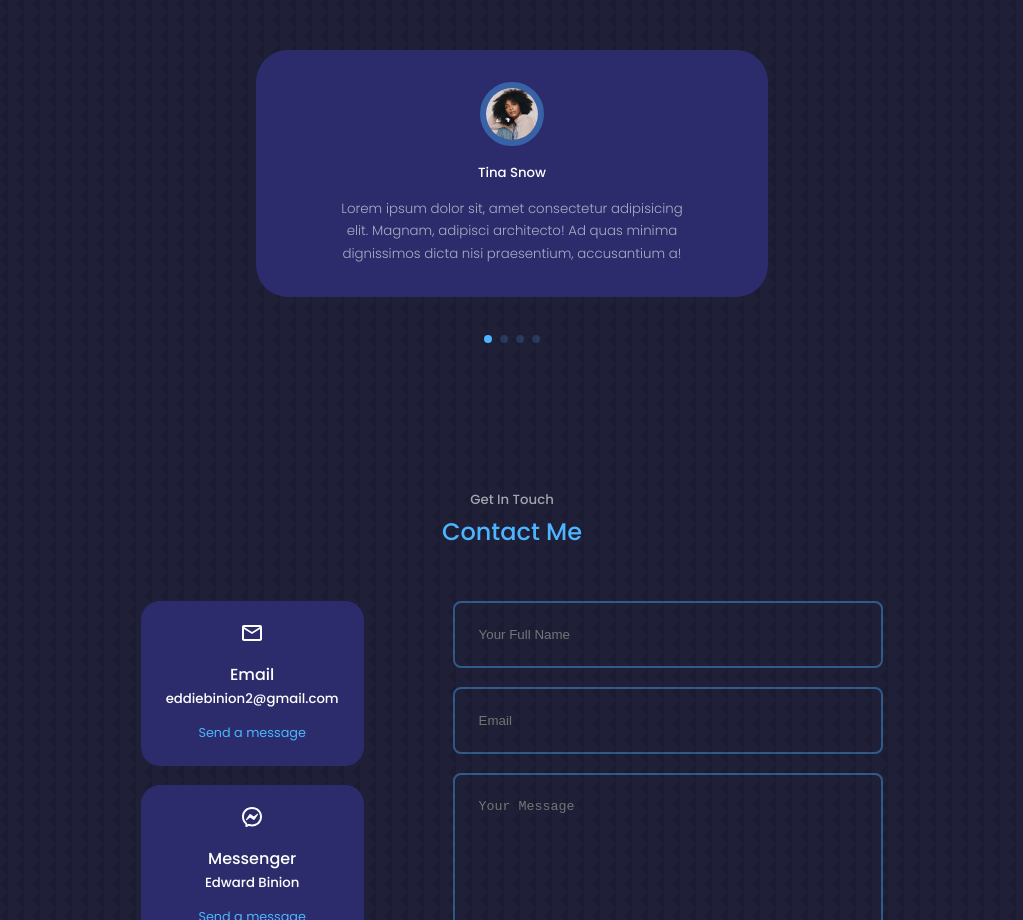
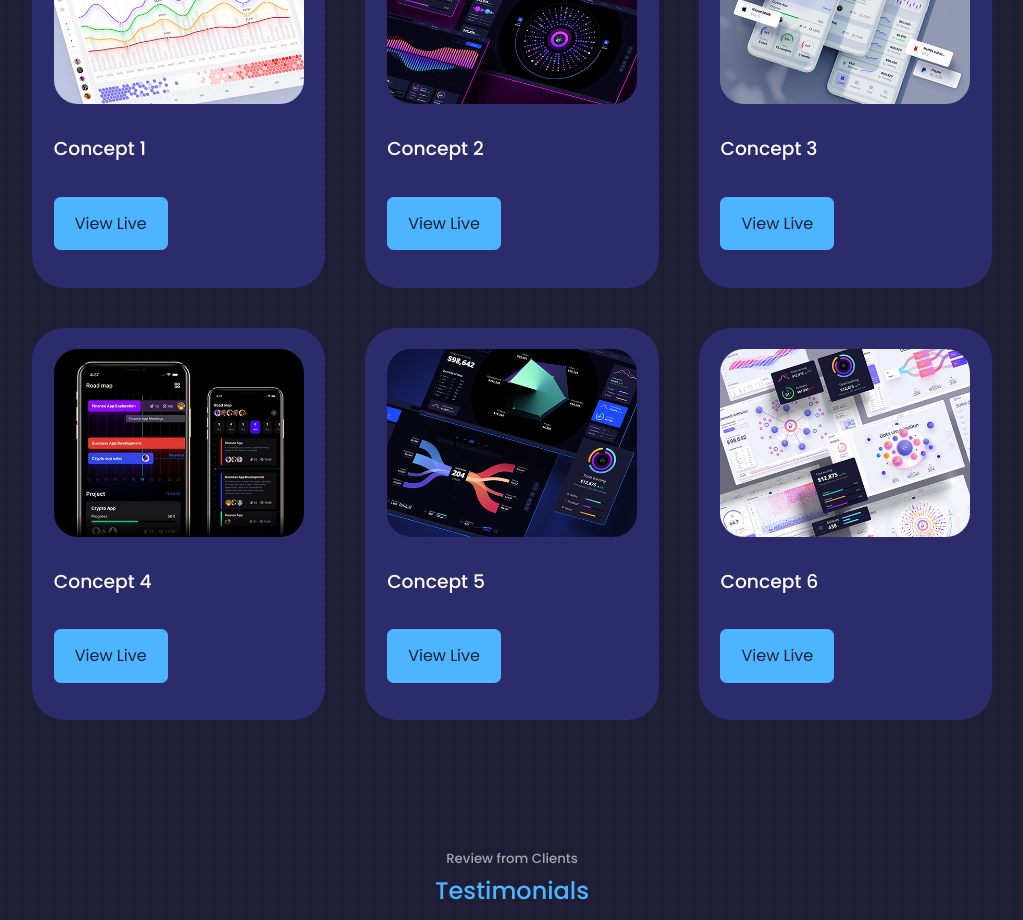
Before and after one commit to eddie1397/React-Portfolio, a React (Create React App) app: page / in a window 1280 px wide. Shown: the part 4900-5820 px from the top of the page, without its empty margins (128-1151 px from the left). Built offline with nearby package versions, Linux system fonts and the light colour scheme.

Commit message:
concept sections complete

```diff
--- a/src/components/concept/Concept.jsx
+++ b/src/components/concept/Concept.jsx
@@ -1,9 +1,82 @@
 import React from 'react'
 import './concept.css'
+import IMG1 from '../../assets/portfolio1.jpg'
+import IMG2 from '../../assets/portfolio2.jpg'
+import IMG3 from '../../assets/portfolio3.jpg'
+import IMG4 from '../../assets/portfolio4.jpg'
+// THIS IMG IS A PNG
+import IMG5 from '../../assets/portfolio5.png'
+import IMG6 from '../../assets/portfolio6.jpg'
+
+const data =[
+  {
+    id: 1,
+    image: IMG1,
+    title: 'Concept 1',
+    github: 'https://github.com',
+    demo: 'https://dribble.com'
+  },
+  {
+    id: 2,
+    image: IMG2,
+    title: 'Concept 2',
+    github: 'https://github.com',
+    demo: 'https://dribble.com'
+  },
+  {
+    id: 3,
+    image: IMG3,
+    title: 'Concept 3',
+    github: 'https://github.com',
+    demo: 'https://dribble.com'
+  },
+  {
+    id: 4,
+    image: IMG4,
+    title: 'Concept 4',
+    github: 'https://github.com',
+    demo: 'https://dribble.com'
+  },
+  {
+    id: 5,
+    image: IMG5,
+    title: 'Concept 5',
+    github: 'https://github.com',
+    demo: 'https://dribble.com'
+  },
+  {
+    id: 6,
+    image: IMG6,
+    title: 'Concept 6',
+    github: 'https://github.com',
+    demo: 'https://dribble.com'
+  }
+]
 
 function Concept() {
   return (
-    <section id="concept">Concept</section>
+    <section id="concept">
+      <h5>My Recent Work</h5>
+      <h2>Concepts and Designs</h2>
+
+      <div className="container concept__container">
+        {
+          data.map(({id, image, title, link}) => {
+            return (
+              <article key={id} className='concept__item'>
+                <div className="concept__item-image">
+                  <img src={image} alt={title} />
+                </div>
+                <h3>{title}</h3>
+                <div className='concept__item-cta'>
+                  <a href={link} className='btn btn-primary' target='_blank'>View Live</a>
+                </div>
+              </article>
+            )
+          })
+        }
+      </div>
+    </section>
   )
 }
 
--- a/src/components/concept/concept.css
+++ b/src/components/concept/concept.css
@@ -0,0 +1,54 @@
+.concept__container {
+    display: grid;
+    grid-template-columns: repeat(3, 1fr);
+    gap: 2.5rem;
+}
+
+.concept__item {
+    background: var(--color-bg-variant);
+    padding: 1.3rem;
+    border-radius: 2rem;
+    border: 1px solid transparent;
+    transition: var(--transition);
+}
+
+.concept__item:hover {
+    border-color: var(--color-primary-variant);
+    background: transparent;
+}
+
+.concept__item-image {
+    border-radius: 1.5rem;
+    overflow: hidden;
+}
+
+/* ADDED TO ADD SPACE IN BETWEEN PORFOLIO IMAGE, ITEM AND BUTTON  */
+.concept__item h3 {
+    /* padding-top: 0.5rem;
+    padding-bottom: 1.5rem; */
+    margin: 1.8rem 0 2rem;
+}
+
+.concept__item-cta {
+    display: flex;
+    gap: 1rem;
+    margin-bottom: 1rem;
+
+}
+
+
+/* +++++++++++++++++++++++  MEDIA QUERIES (MEDIUM DEVICES)  +++++++++++++++++++++++ */
+@media  screen and (max-width: 1024px) {
+    .concept__container {
+        grid-template-columns: 1fr 1fr;
+        gap: 1.2rem;
+    }
+}
+
+/* +++++++++++++++++++++++  MEDIA QUERIES (SMALL DEVICES)  +++++++++++++++++++++++ */
+@media  screen and (max-width: 600px) {
+    .concept__container {
+        grid-template-columns: 1fr;
+        gap: 1rem;
+    }
+}
```
